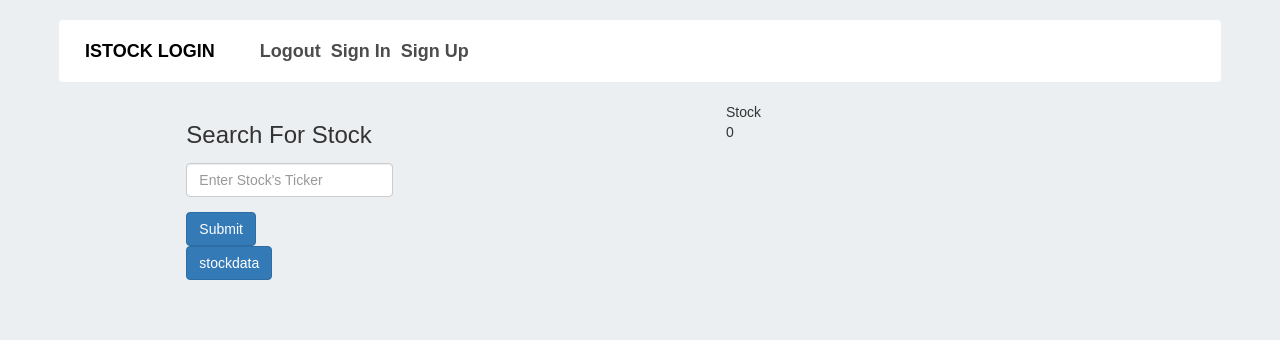
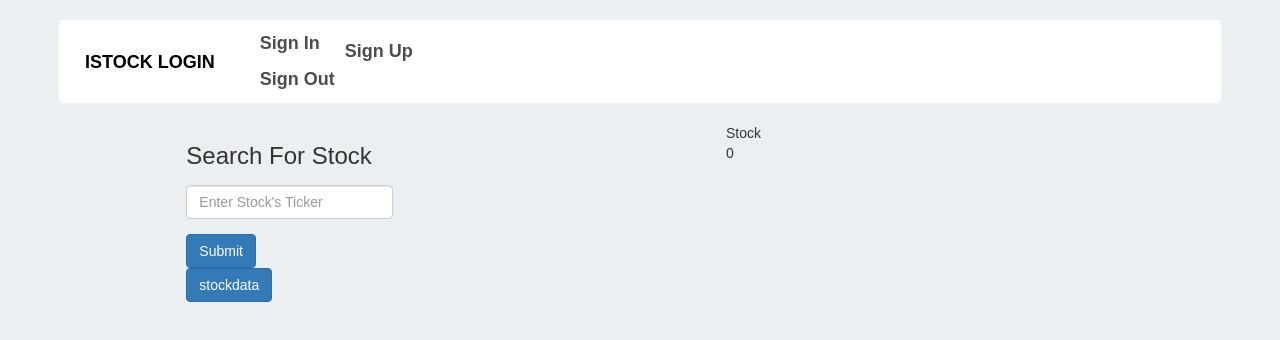
Before and after one commit to ortegajohn/reactstock, a React (Create React App) app in the folder client/: page / in a window 1280 px wide. Shown: the top 340 px of the page. Built offline with nearby package versions, Linux system fonts and the light colour scheme; a web font is replaced by a local one.

Commit message:
start on sign in/signout

```diff
--- a/client/src/components/Nav/index.js
+++ b/client/src/components/Nav/index.js
@@ -1,8 +1,53 @@
-import React from "react";
+// import React from "react";
+import React, { Component } from "react";
 import "./style.css";
 
-function Nav(props) {
-    return (  <nav className="navbar navbar-expand-lg navbar-light bg-light">
+let isloggedin = false
+let logoutslashsignin = ""
+
+
+
+class Nav extends Component {
+    constructor() {
+        super()
+        this.state = {
+            isloggedin: isloggedin
+        }
+    }
+    // function Nav(props) {
+    clicksignOUT = () => {
+        if(!this.state.isloggedin){
+            this.setState({isloggedin: true}, () =>{
+                console.log("this.state.isloggedin: ",this.state.isloggedin)
+              })
+        }else{
+            this.setState({isloggedin: false}, () =>{
+                console.log("this.state.isloggedin: ",this.state.isloggedin)
+              })
+        }
+    }
+    render() {
+        if (!this.state.isloggedin) {
+            logoutslashsignin =
+                <div>
+                    <li className="nav-item">
+                        {/* <a href="/signin" className="nav-link">Sign In</a> */}
+                        <a href="#" className="nav-link" onClick={this.props.clicksignIN}>Sign In</a>
+                    </li>
+                    <li className="nav-item">
+                        {/* <a href="/signin" className="nav-link">Sign In</a> */}
+                        <a href="#" className="nav-link" onClick={this.clicksignOUT}>Sign Out</a>
+                    </li>
+                </div>
+        } else {
+            logoutslashsignin = <li className="nav-item">
+                {/* <a href="/logout" className="nav-link">Logout</a> */}
+                <a href="#" className="nav-link" onClick={this.clicksignOUT}>Logout</a>
+            </li>
+        };
+
+
+        return (<nav className="navbar navbar-expand-lg navbar-light bg-light">
             <div className="container">
                 <a className="navbar-brand" href="/">iStock Login</a>
                 <button className="navbar-toggler" type="button" data-toggle="collapse" data-target="#navbar"
@@ -11,16 +56,10 @@ function Nav(props) {
                 </button>
                 <div className="collapse navbar-collapse" id="navbar">
                     <ul className="navbar-nav ml-auto">
-                <li className="nav-item">
-                    <a href="/logout" className="nav-link">Logout</a>
-                </li>
-                <li className="nav-item">
-                    {/* <a href="/signin" className="nav-link">Sign In</a> */}
-                    <a href="#" className="nav-link" onClick={props.clicksignIN}>Sign In</a>
-                </li>
+                        {logoutslashsignin}
                         <li className="nav-item">
                             {/* <a href="/signup" className="nav-link" onClick={props.clicksignup}>Sign Up</a> */}
-                    <a  href="#" className="nav-link" onClick={props.clicksignup}>Sign Up</a>
+                            <a href="#" className="nav-link" onClick={this.props.clicksignup}>Sign Up</a>
                         </li>
                     </ul>
                 </div>
@@ -30,5 +69,7 @@ function Nav(props) {
         )
     }
 
+}
+
 
 export default Nav;
```
Also changed, not shown: client/src/App.js (+0 -12 lines). Lines whose indentation alone changed are shown as unchanged.
